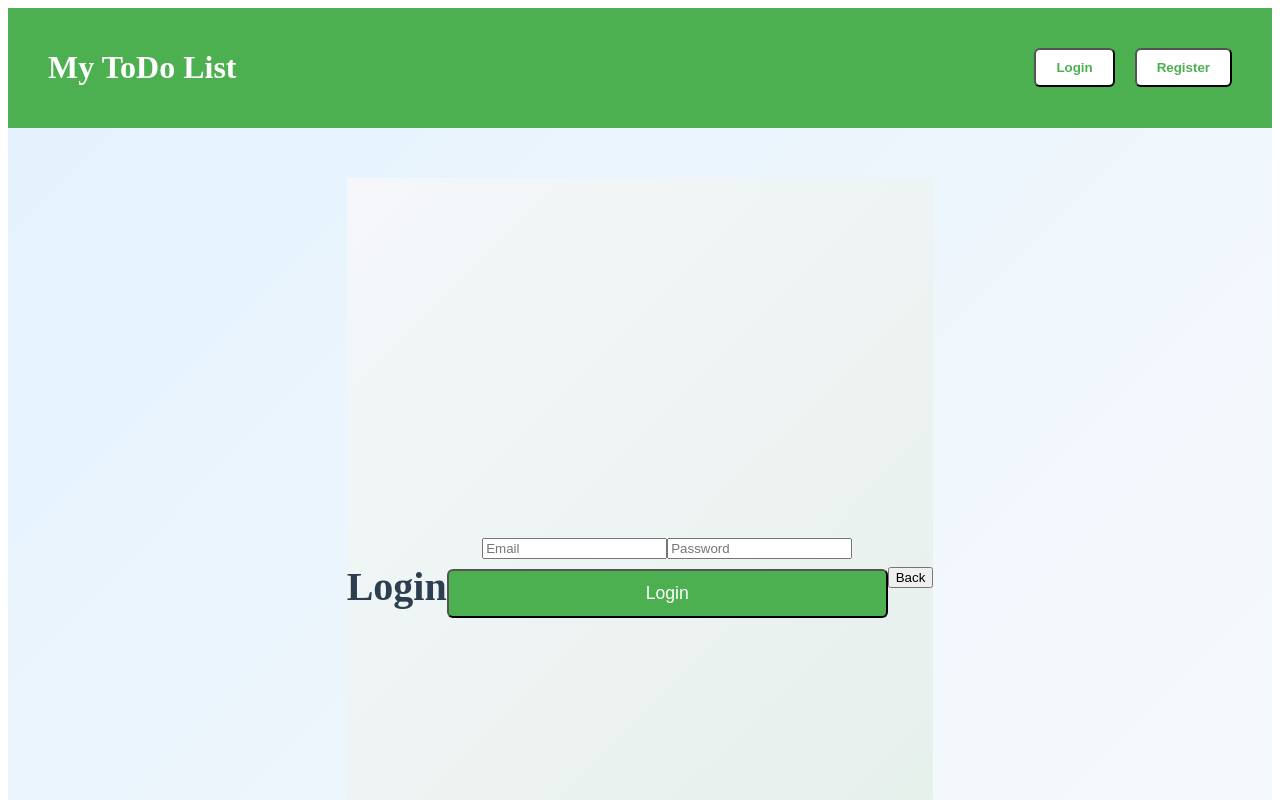
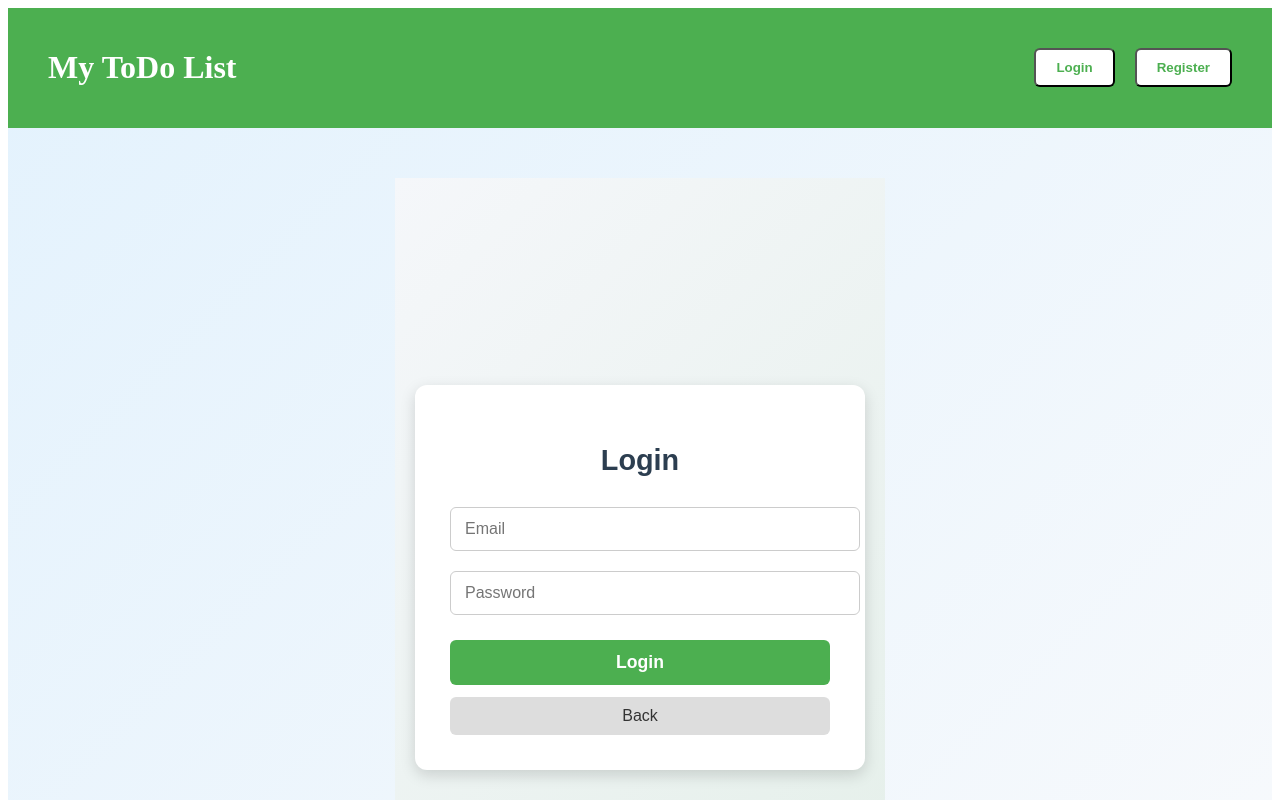
Before and after one commit to disco-09/TodoList, a React (Vite) app in the folder todolist/: page /#/ in a window 1280 px wide. Both pictures are taken after a click on the button "Login". Shown: the top 800 px of the page. Built offline with nearby package versions, Linux system fonts and the light colour scheme.

Commit message:
update source files

```diff
--- a/todolist/src/pages/Login.css
+++ b/todolist/src/pages/Login.css
@@ -1,45 +1,103 @@
+/* Background & Centering */
 .login-container {
   display: flex;
   justify-content: center;
   align-items: center;
   min-height: 100vh;
   background: linear-gradient(135deg, #f5f7fa, #e4efe9);
+  font-family: Arial, sans-serif;
+  padding: 20px; /* Prevent content touching edges on mobile */
+  box-sizing: border-box;
 }
 
+/* Login Card */
 .login-box {
-  background: white;
-  padding: 40px;
+  background: #fff;
+  padding: 35px;
   border-radius: 12px;
-  box-shadow: 0 5px 15px rgba(0,0,0,0.1);
+  box-shadow: 0 5px 15px rgba(0, 0, 0, 0.15);
   width: 100%;
-  max-width: 400px;
+  max-width: 380px;
   text-align: center;
 }
 
+/* Heading */
 .login-box h2 {
   margin-bottom: 20px;
   color: #2c3e50;
+  font-size: 1.8rem;
+  font-weight: bold;
 }
 
+/* Input Fields */
 .login-box input {
   width: 100%;
-  padding: 12px;
+  padding: 12px 14px;
   margin: 10px 0;
   border-radius: 6px;
-  border: 1px solid #ddd;
+  border: 1px solid #ccc;
+  font-size: 1rem;
+  outline: none;
+  transition: border-color 0.3s;
 }
 
+.login-box input:focus {
+  border-color: #4CAF50;
+  box-shadow: 0 0 5px rgba(76, 175, 80, 0.3);
+}
+
+/* Login Button */
 .login-btn {
   width: 100%;
   padding: 12px;
   background: #4CAF50;
   color: white;
   font-size: 1.1rem;
+  font-weight: bold;
   border-radius: 6px;
-  margin-top: 10px;
-  transition: 0.3s;
+  border: none;
+  margin-top: 15px;
+  cursor: pointer;
+  transition: background 0.3s ease;
 }
 
 .login-btn:hover {
   background: #45a049;
 }
+
+/* Back Button */
+.back-btn {
+  width: 100%;
+  padding: 10px;
+  background: #ddd;
+  color: #333;
+  font-size: 1rem;
+  border-radius: 6px;
+  border: none;
+  margin-top: 12px;
+  cursor: pointer;
+  transition: background 0.3s ease;
+}
+
+.back-btn:hover {
+  background: #bbb;
+}
+
+/* 📱 Mobile Responsiveness */
+@media (max-width: 480px) {
+  .login-box {
+    padding: 25px;
+    max-width: 100%;
+  }
+
+  .login-box h2 {
+    font-size: 1.5rem;
+  }
+
+  .login-box input,
+  .login-btn,
+  .back-btn {
+    font-size: 1rem;
+    padding: 10px;
+  }
+}
--- a/todolist/src/pages/Login.jsx
+++ b/todolist/src/pages/Login.jsx
@@ -20,6 +20,7 @@ export default function Login({ onBack, onLoginSuccess }) {
 
   return (
     <div className="login-container">
+      <div className="login-box">
         <h2 className="login-title">Login</h2>
 
         <form onSubmit={submit} className="login-form">
@@ -50,5 +51,6 @@ export default function Login({ onBack, onLoginSuccess }) {
           </button>
         )}
       </div>
+    </div>
   );
 }
```
Also changed, not shown: 1 other file (tests, documents, lock files or other folders). Lines whose indentation alone changed are shown as unchanged.
